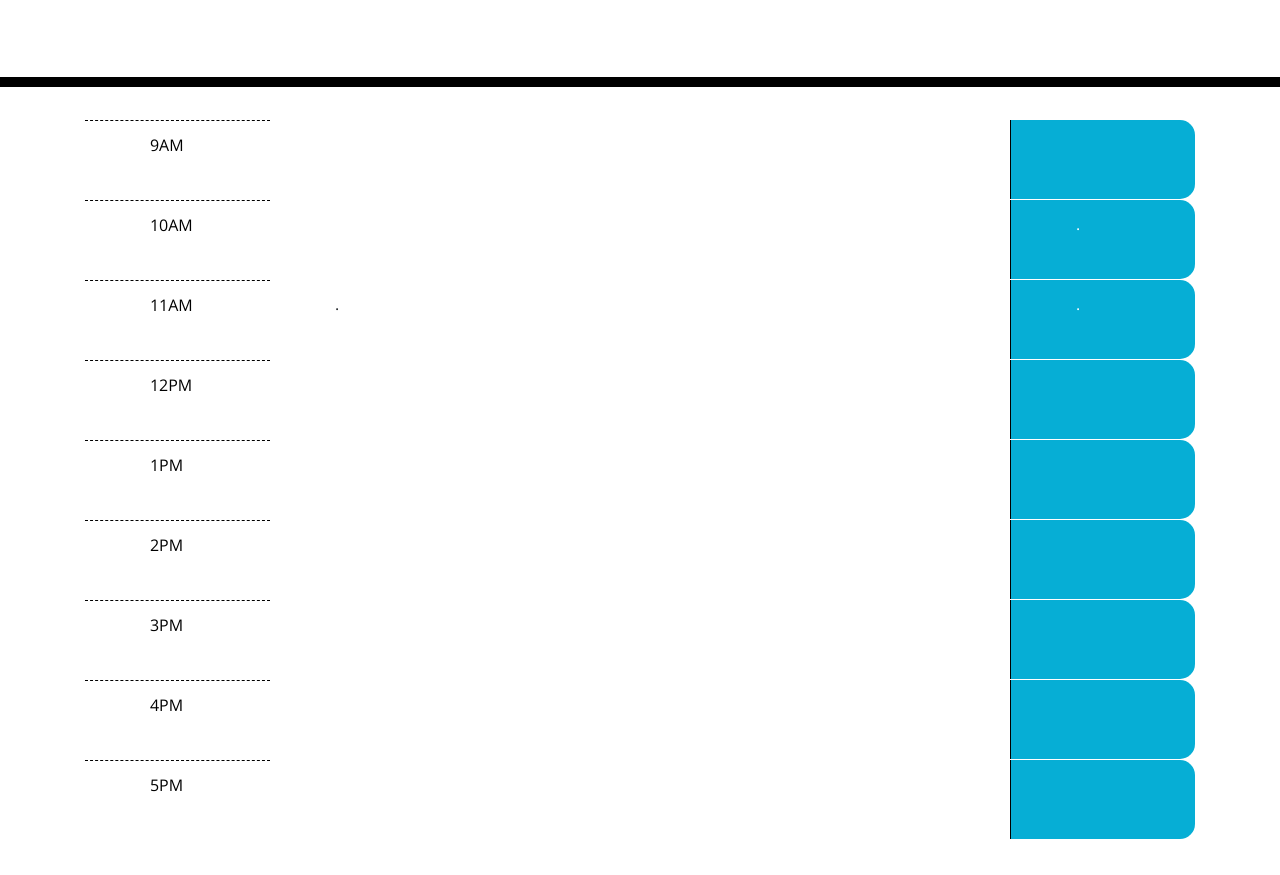
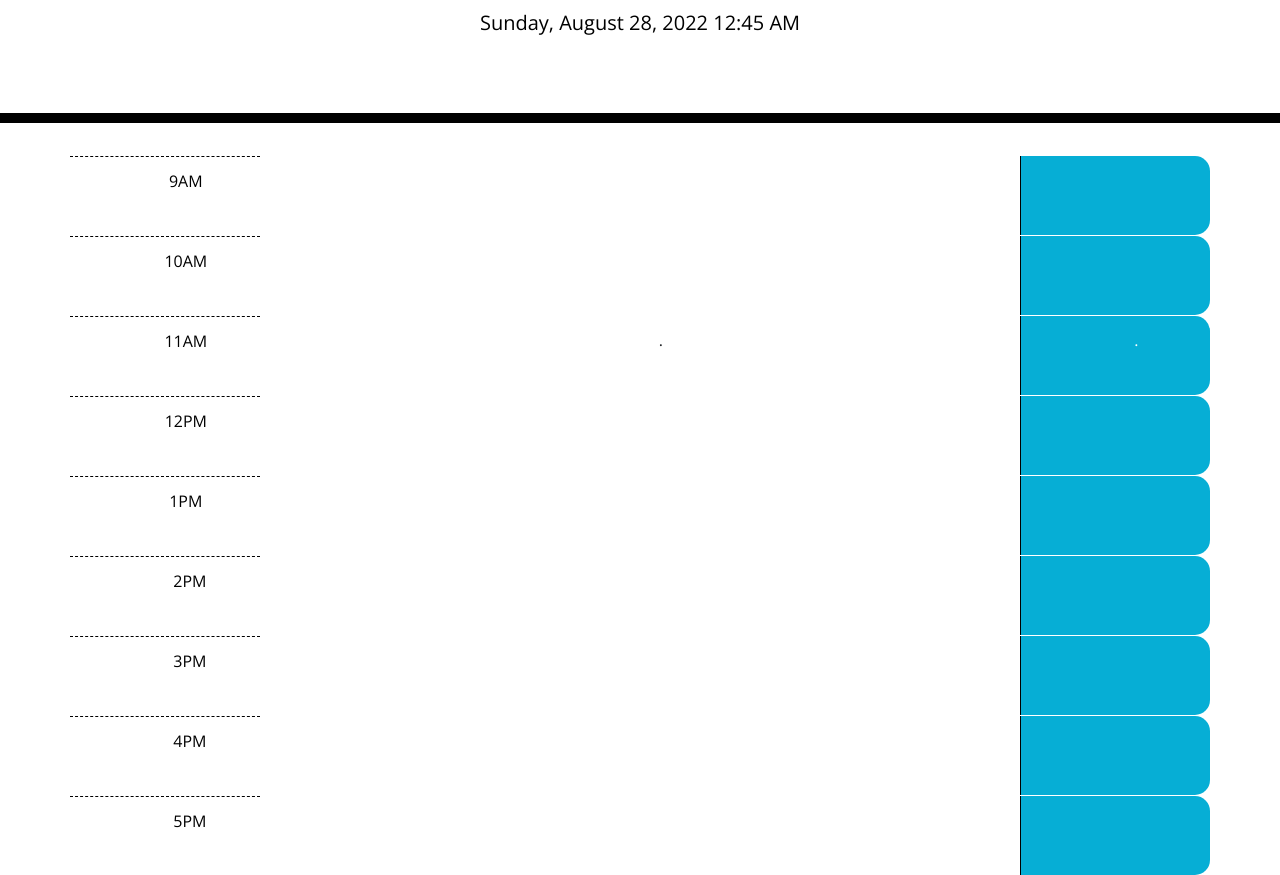
Before and after one commit to RosemaryJF/work-day-scheduler, a plain HTML site: page index.html in a window 1280 px wide. Shown: the part 181-1056 px from the top of the page. Before the commit the page ends 1020 px from the top, so only its background shows below. Drawn offline with nearby package versions, Linux system fonts and the light colour scheme.

Commit message:
addition of date to headeer with moment js

```diff
--- a/assests/js/javascript.js
+++ b/assests/js/javascript.js
@@ -0,0 +1,2 @@
+var currentDayDisplay = moment().format("LLLL");
+$("#current-day").text(currentDayDisplay);
--- a/index.html
+++ b/index.html
@@ -4,21 +4,25 @@
     <meta charset="UTF-8" />
     <meta name="viewport" content="width=device-width, initial-scale=1.0" />
     <meta http-equiv="X-UA-Compatible" content="ie=edge" />
+
     <link
       rel="stylesheet"
       href="https://stackpath.bootstrapcdn.com/bootstrap/4.3.1/css/bootstrap.min.css"
     />
+
     <link
       rel="stylesheet"
       href="https://use.fontawesome.com/releases/v5.8.1/css/all.css"
       integrity="sha384-50oBUHEmvpQ+1lW4y57PTFmhCaXp0ML5d60M1M7uH2+nqUivzIebhndOJK28anvf"
       crossorigin="anonymous"
     />
+
     <link
       href="https://fonts.googleapis.com/css?family=Open+Sans&display=swap"
       rel="stylesheet"
     />
     <link rel="stylesheet" href="./assests/css/style.css" />
+
     <title>Work Day Scheduler</title>
   </head>
 
@@ -26,17 +30,17 @@
     <header class="jumbotron">
       <h1 class="display-3">Work Day Scheduler</h1>
       <p class="lead">A simple calendar app for scheduling your work day</p>
-      <p id="currentDay" class="lead"></p>
+      <p id="current-day" class="lead"><span></span></p>
     </header>
-    <div class="container">
+
+    <div class="container time-block">
+      <div class="local-storage-save"></div>
       <!-- Timeblocks go here -->
-      <div class="container planner">
-
       <div class="row justify-content-md-center row">
         <div class="col col-lg-2 hour">
           9AM
         </div>
-          <div class="col-md-8">
+        <div class="col-md-8 en planner-entry">
 
         </div>
         <div class="col col-lg-2 saveBtn">
@@ -48,11 +52,11 @@
         <div class="col col-lg-2 hour">
           10AM
         </div>
-          <div class="col-md-8">
+        <div class="col-md-8 planner-entry">
 
         </div>
         <div class="col col-lg-2 saveBtn">
-            .
+
         </div>
       </div>
 
@@ -60,7 +64,7 @@
         <div class="col col-lg-2 hour">
           11AM
         </div>
-          <div class="col-md-8">
+        <div class="col-md-8 planner-entry">
           .
         </div>
         <div class="col col-lg-2 saveBtn">
@@ -72,7 +76,7 @@
         <div class="col col-lg-2 hour">
           12PM
         </div>
-          <div class="col-md-8">
+        <div class="col-md-8 planner-entry">
 
         </div>
         <div class="col col-lg-2 saveBtn">
@@ -84,7 +88,7 @@
         <div class="col col-lg-2 hour">
           1PM
        </div>
-          <div class="col-md-8">
+        <div class="col-md-8 planner-entry">
 
       </div>
         <div class="col col-lg-2 saveBtn">
@@ -96,7 +100,7 @@
           <div class="col col-lg-2 hour">
             2PM
           </div>
-          <div class="col-md-8">
+          <div class="col-md-8 planner-entry">
 
           </div>
           <div class="col col-lg-2 saveBtn">
@@ -108,7 +112,7 @@
           <div class="col col-lg-2 hour">
             3PM
           </div>
-          <div class="col-md-8">
+          <div class="col-md-8 planner-entry">
 
           </div>
           <div class="col col-lg-2 saveBtn">
@@ -120,7 +124,7 @@
           <div class="col col-lg-2 hour">
             4PM
           </div>
-          <div class="col-md-8">
+          <div class="col-md-8 planner-entry">
 
           </div>
           <div class="col col-lg-2 saveBtn">
@@ -132,7 +136,7 @@
           <div class="col col-lg-2 hour">
             5PM
           </div>
-          <div class="col-md-8">
+          <div class="col-md-8 planner-entry">
 
           </div>
           <div class="col col-lg-2 saveBtn">
@@ -145,5 +149,7 @@
     <script src="https://cdnjs.cloudflare.com/ajax/libs/jquery/3.2.1/jquery.min.js"></script>
     <script src="https://cdnjs.cloudflare.com/ajax/libs/moment.js/2.24.0/moment.min.js"></script>
 
+    <script src="./assests/js/javascript.js"></script>
+
   </body>
 </html>
```
Lines whose indentation alone changed are shown as unchanged.
